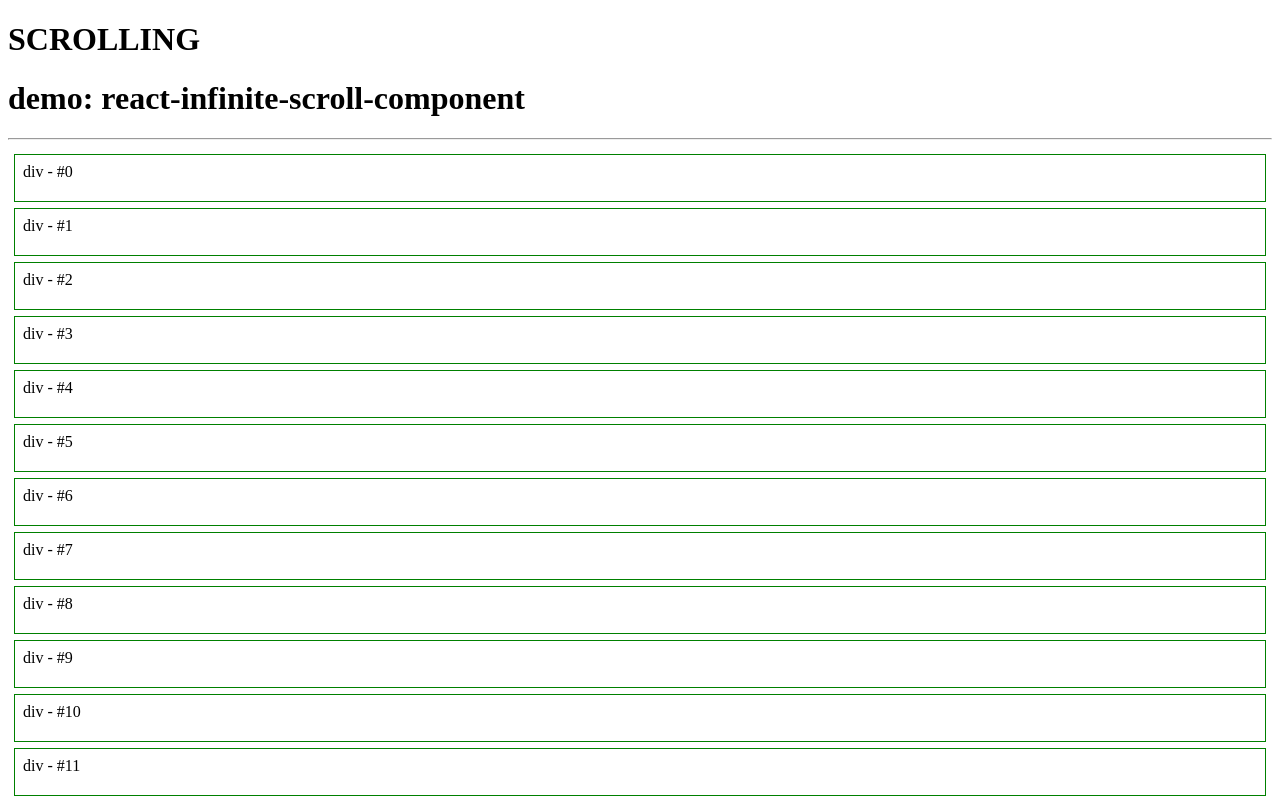
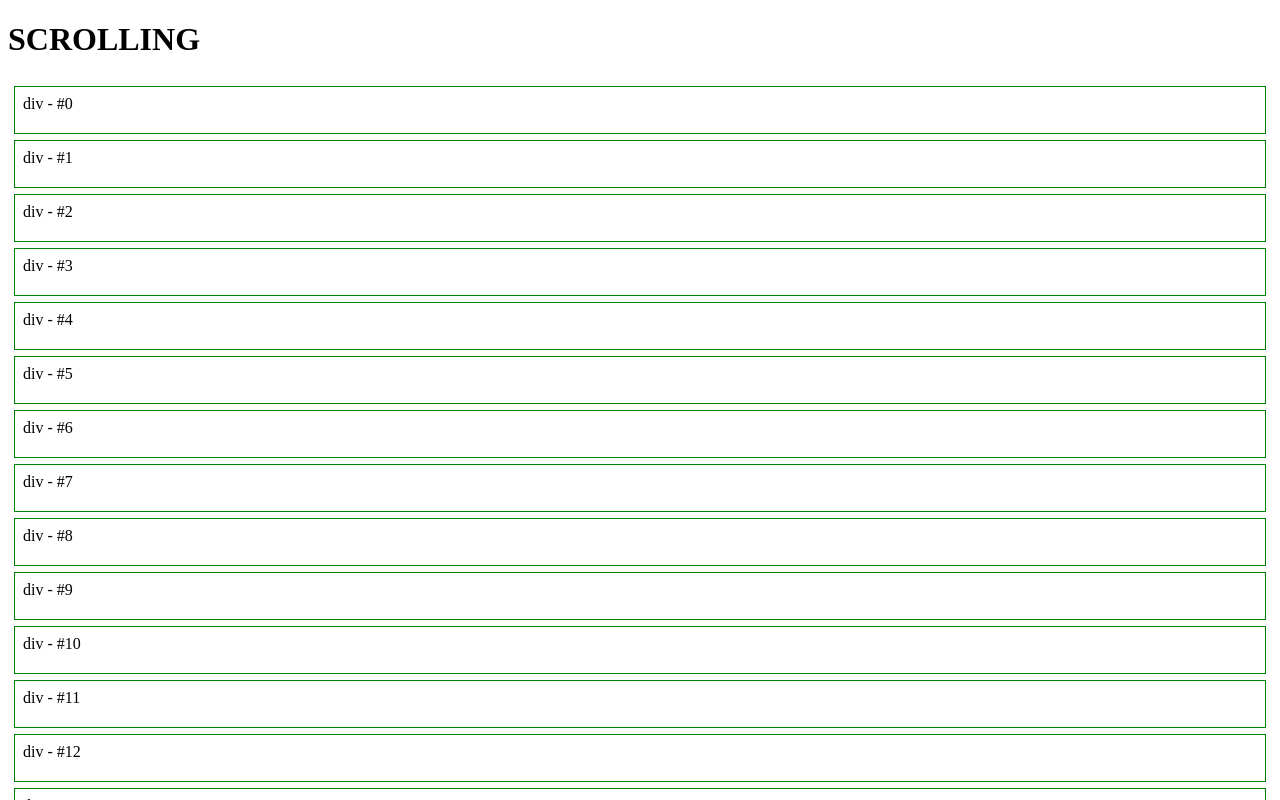
Before and after one commit to GregatGit/scrolling, a React (Create React App) app: page / in a window 1280 px wide. Shown: the top 800 px of the page. Built offline with nearby package versions, Linux system fonts and the light colour scheme.

Commit message:
remove boiler plate message

```diff
--- a/src/InfiniteScrollComponent.js
+++ b/src/InfiniteScrollComponent.js
@@ -30,8 +30,6 @@
 
   return (
     <div>
-      <h1>demo: react-infinite-scroll-component</h1>
-      <hr />
       <InfiniteScroll
         dataLength={items.length}
         next={fetchMoreData}
```
